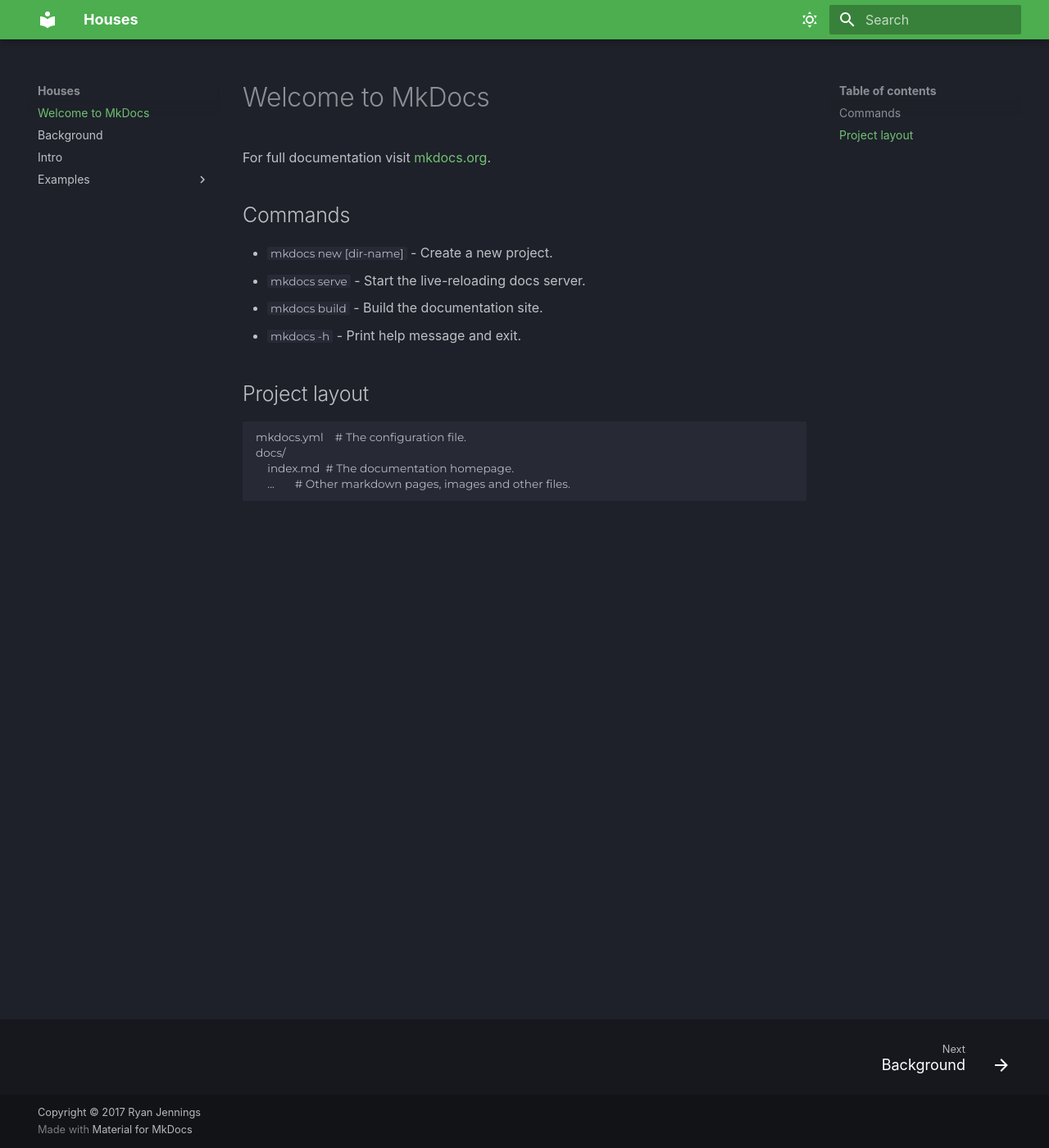
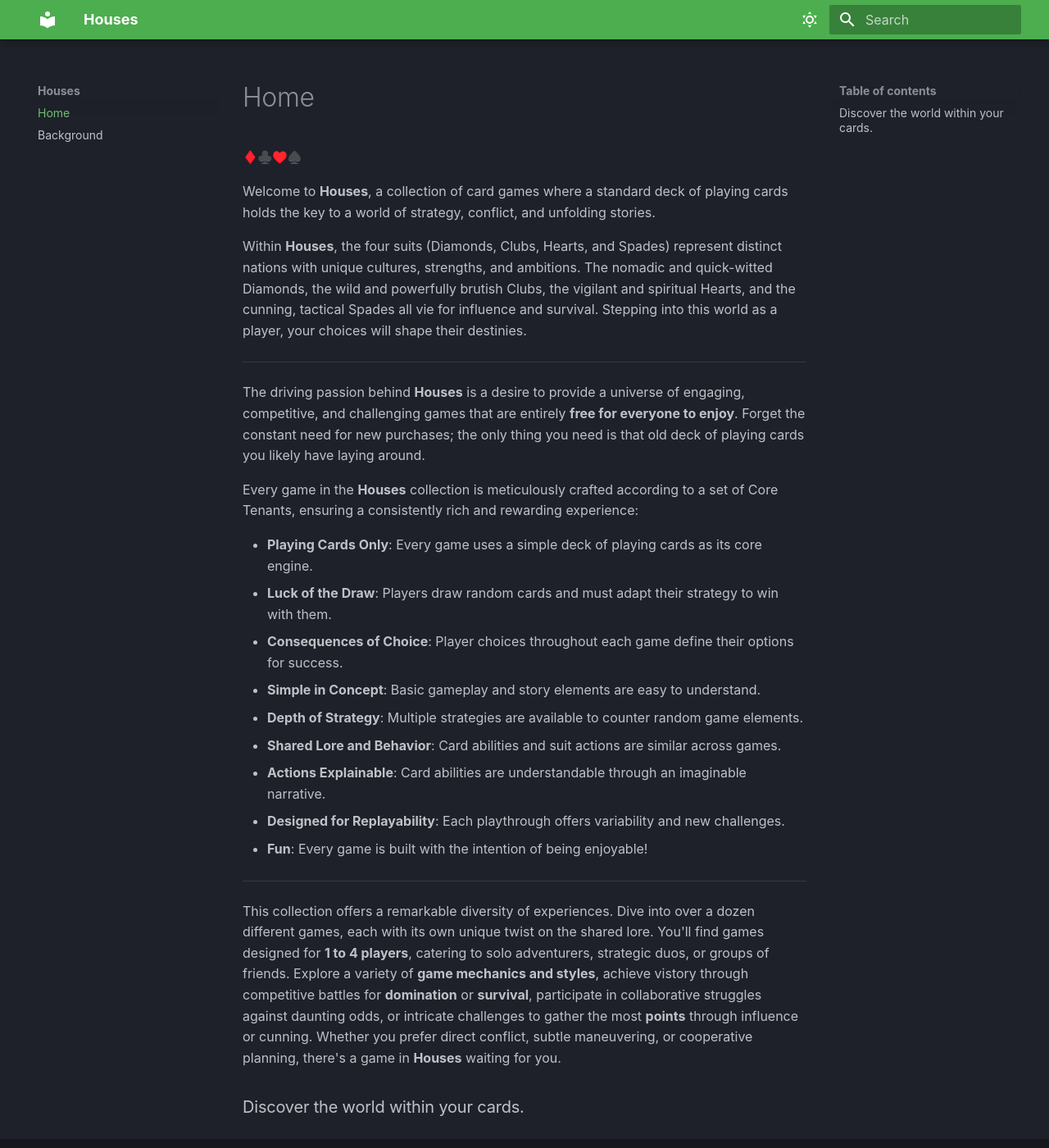
Before and after one commit to rjslingshot/houses-website, an MkDocs documentation site: the page built from docs/index.md, in a window 1280 px wide and 1400 px high. Shown: the whole window at 82% size. Built offline with MkDocs 1.6.1 and Material for MkDocs 9.7.7, drawn with Linux system fonts in a browser that asks for light colours; emoji names are drawn with the system emoji font; some web fonts are replaced.

Commit message:
big structure changes, removed examples

```diff
--- a/docs/index.md
+++ b/docs/index.md
@@ -1,17 +1,27 @@
-# Welcome to MkDocs
+:diamonds::clubs::hearts::spades:
 
-For full documentation visit [mkdocs.org](https://www.mkdocs.org).
+Welcome to **Houses**, a collection of card games where a standard deck of playing cards holds the key to a world of strategy, conflict, and unfolding stories.
 
-## Commands
+Within **Houses**, the four suits (Diamonds, Clubs, Hearts, and Spades) represent distinct nations with unique cultures, strengths, and ambitions. The nomadic and quick-witted Diamonds, the wild and powerfully brutish Clubs, the vigilant and spiritual Hearts, and the cunning, tactical Spades all vie for influence and survival. Stepping into this world as a player, your choices will shape their destinies.
 
-* `mkdocs new [dir-name]` - Create a new project.
-* `mkdocs serve` - Start the live-reloading docs server.
-* `mkdocs build` - Build the documentation site.
-* `mkdocs -h` - Print help message and exit.
+---
 
-## Project layout
+The driving passion behind **Houses** is a desire to provide a universe of engaging, competitive, and challenging games that are entirely **free for everyone to enjoy**. Forget the constant need for new purchases; the only thing you need is that old deck of playing cards you likely have laying around.
 
-    mkdocs.yml    # The configuration file.
-    docs/
-        index.md  # The documentation homepage.
-        ...       # Other markdown pages, images and other files.
+Every game in the **Houses** collection is meticulously crafted according to a set of Core Tenants, ensuring a consistently rich and rewarding experience:
+
+* **Playing Cards Only**: Every game uses a simple deck of playing cards as its core engine.
+* **Luck of the Draw**: Players draw random cards and must adapt their strategy to win with them.
+* **Consequences of Choice**: Player choices throughout each game define their options for success.
+* **Simple in Concept**: Basic gameplay and story elements are easy to understand.
+* **Depth of Strategy**: Multiple strategies are available to counter random game elements.
+* **Shared Lore and Behavior**: Card abilities and suit actions are similar across games.
+* **Actions Explainable**: Card abilities are understandable through an imaginable narrative.
+* **Designed for Replayability**: Each playthrough offers variability and new challenges.
+* **Fun**: Every game is built with the intention of being enjoyable!
+
+---
+
+This collection offers a remarkable diversity of experiences. Dive into over a dozen different games, each with its own unique twist on the shared lore. You'll find games designed for **1 to 4 players**, catering to solo adventurers, strategic duos, or groups of friends. Explore a variety of **game mechanics and styles**, achieve vistory through competitive battles for **domination** or **survival**, participate in collaborative struggles against daunting odds, or intricate challenges to gather the most **points** through influence or cunning. Whether you prefer direct conflict, subtle maneuvering, or cooperative planning, there's a game in **Houses** waiting for you.
+
+### Discover the world within your cards.
```
Also changed, not shown: docs/background.md (+1 -1 lines), docs/examples/admonitions.md (deleted, +0 -15 lines), docs/examples/code-examples.md (deleted, +0 -23 lines), docs/examples/content-tabs.md (deleted, +0 -43 lines), docs/examples/notes.md (deleted, +0 -12 lines), docs/intro.md (deleted, +0 -27 lines).
